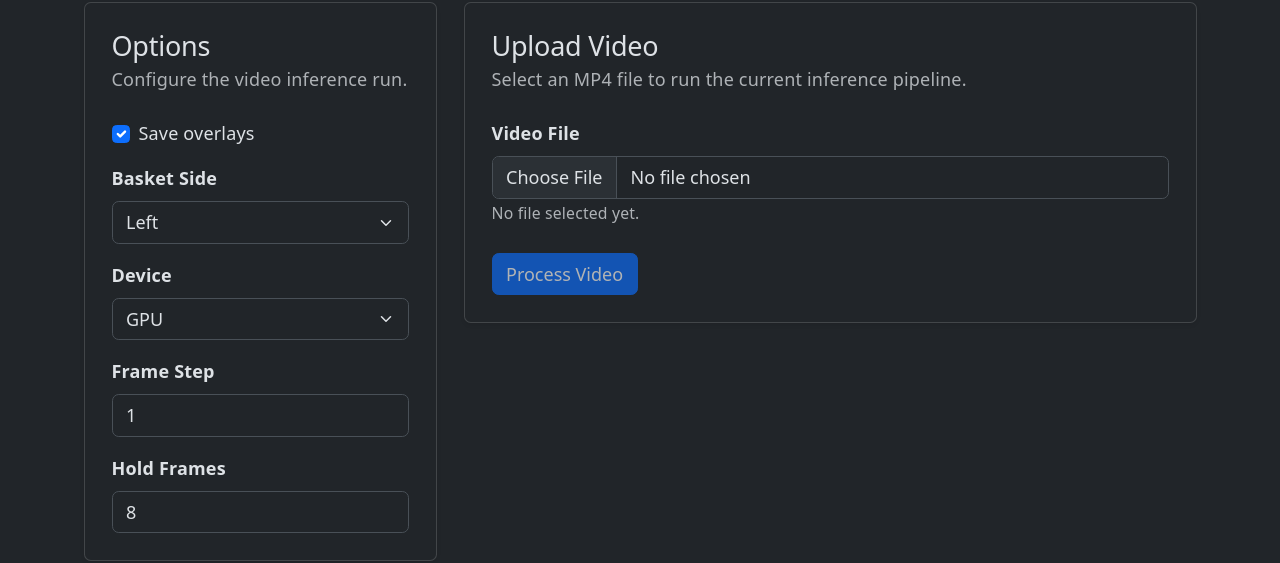
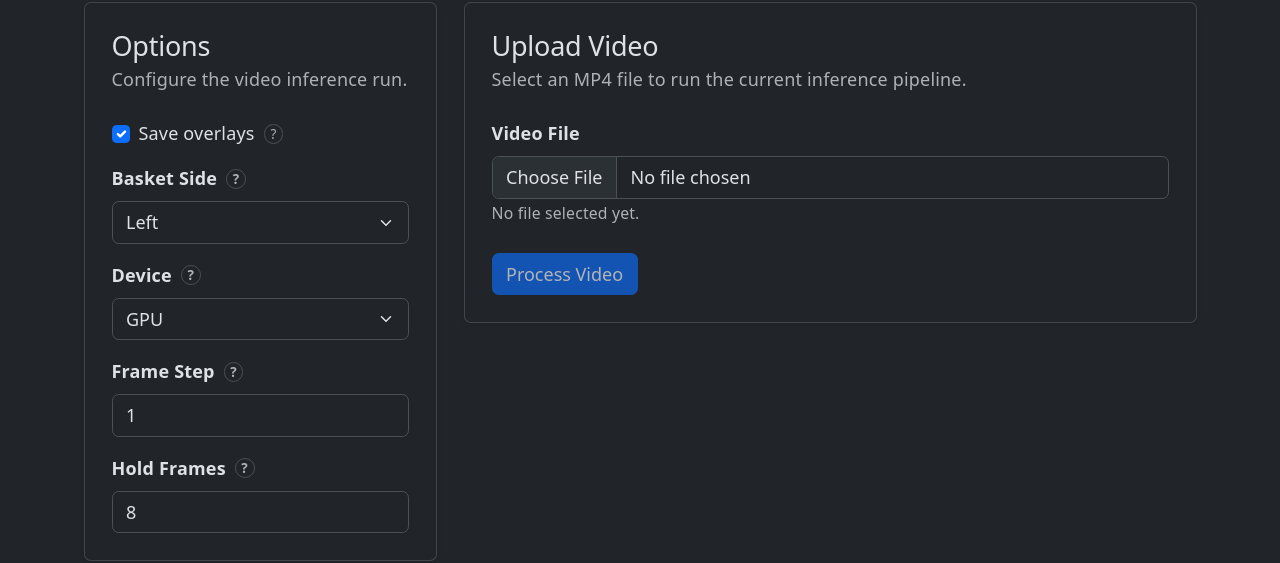
Before and after one commit to odera143/ShotVision, a React (Vite) app in the folder ui/: page / in a window 1280 px wide. Shown: the part 192-755 px from the top of the page. Built offline with nearby package versions, Linux system fonts and the light colour scheme.

Commit message:
add help tooltips for inference options

```diff
--- a/ui/src/App.tsx
+++ b/ui/src/App.tsx
@@ -1,6 +1,16 @@
 import { useState } from 'react';
 import './App.css';
-import { Button, Card, Col, Container, Form, Row, Stack } from 'react-bootstrap';
+import {
+  Button,
+  Card,
+  Col,
+  Container,
+  Form,
+  OverlayTrigger,
+  Row,
+  Stack,
+  Tooltip,
+} from 'react-bootstrap';
 import type { ChangeEvent } from 'react';
 import type { RunInferenceOptions } from './types/RunInferenceOptions';
 
@@ -17,6 +27,32 @@ function App() {
   const handleFileChange = (event: ChangeEvent<HTMLInputElement>) => {
     setFile(event.target.files?.[0] || null);
   };
+
+  const renderLabelWithTooltip = (label: string, tooltip: string) => (
+    <span className='d-inline-flex align-items-center gap-2'>
+      <span>{label}</span>
+      <OverlayTrigger
+        placement='right'
+        overlay={
+          <Tooltip id={`tooltip-${label.toLowerCase().replace(/\s+/g, '-')}`}>
+            {tooltip}
+          </Tooltip>
+        }
+      >
+        <span
+          className='text-body-secondary border rounded-circle d-inline-flex align-items-center justify-content-center'
+          style={{
+            width: '1.1rem',
+            height: '1.1rem',
+            fontSize: '0.75rem',
+            cursor: 'help',
+          }}
+        >
+          ?
+        </span>
+      </OverlayTrigger>
+    </span>
+  );
 
   return (
     <Container fluid='lg' className='py-4 py-md-5 text-start'>
@@ -44,16 +80,27 @@ function App() {
                   <Form.Group className='mb-3'>
                     <Form.Check
                       type='checkbox'
-                      label='Save overlays'
+                      label={renderLabelWithTooltip(
+                        'Save overlays',
+                        'Returns an output video with detections, paint geometry, and court coordinates drawn on each frame.',
+                      )}
                       checked={options.saveOverlays}
                       onChange={(e) =>
-                        setOptions({ ...options, saveOverlays: e.target.checked })
+                        setOptions({
+                          ...options,
+                          saveOverlays: e.target.checked,
+                        })
                       }
                     />
                   </Form.Group>
 
                   <Form.Group className='mb-3'>
-                    <Form.Label className='fw-semibold'>Basket Side</Form.Label>
+                    <Form.Label className='fw-semibold'>
+                      {renderLabelWithTooltip(
+                        'Basket Side',
+                        'Choose which side of the frame contains the visible hoop so the paint homography is oriented correctly.',
+                      )}
+                    </Form.Label>
                     <Form.Select
                       value={options.basketSide}
                       onChange={(e) =>
@@ -69,7 +116,12 @@ function App() {
                   </Form.Group>
 
                   <Form.Group className='mb-3'>
-                    <Form.Label className='fw-semibold'>Device</Form.Label>
+                    <Form.Label className='fw-semibold'>
+                      {renderLabelWithTooltip(
+                        'Device',
+                        'Select GPU for faster inference when CUDA is available, or CPU if you want to run without the graphics card.',
+                      )}
+                    </Form.Label>
                     <Form.Select
                       value={options.device}
                       onChange={(e) =>
@@ -85,7 +137,12 @@ function App() {
                   </Form.Group>
 
                   <Form.Group className='mb-3'>
-                    <Form.Label className='fw-semibold'>Frame Step</Form.Label>
+                    <Form.Label className='fw-semibold'>
+                      {renderLabelWithTooltip(
+                        'Frame Step',
+                        'Processes every Nth frame. Higher values run faster but skip more frames.',
+                      )}
+                    </Form.Label>
                     <Form.Control
                       type='number'
                       min={1}
@@ -100,7 +157,12 @@ function App() {
                   </Form.Group>
 
                   <Form.Group>
-                    <Form.Label className='fw-semibold'>Hold Frames</Form.Label>
+                    <Form.Label className='fw-semibold'>
+                      {renderLabelWithTooltip(
+                        'Hold Frames',
+                        'Keeps the current ball handler for this many uncertain frames before dropping possession.',
+                      )}
+                    </Form.Label>
                     <Form.Control
                       type='number'
                       min={0}
@@ -135,7 +197,9 @@ function App() {
                   <Form.Control
                     type='file'
                     accept='.mp4'
-                    onChange={(e) => handleFileChange(e as ChangeEvent<HTMLInputElement>)}
+                    onChange={(e) =>
+                      handleFileChange(e as ChangeEvent<HTMLInputElement>)
+                    }
                   />
                   <Form.Text className='text-body-secondary'>
                     {file ? `Selected: ${file.name}` : 'No file selected yet.'}
```
